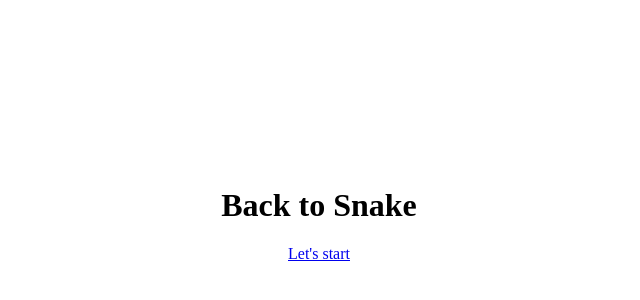
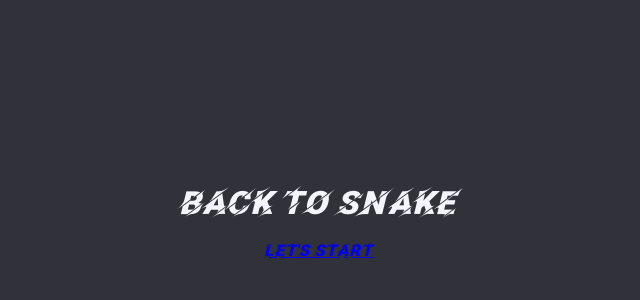
Before and after one commit to RaphaelTo/BackToSnake, a React app: page / in a window 1280 px wide. Shown: the part 186-486 px from the top of the page, without its empty margins (321-961 px from the left). Built offline with nearby package versions, Linux system fonts and the light colour scheme.

Commit message:
add font for the projet in css

```diff
--- a/src/pages/App.css
+++ b/src/pages/App.css
@@ -1,5 +1,13 @@
+@font-face {
+    font-family: "facon";
+    src: url("/font/facon.otf") format("truetype")
+  }
+
 body, html, #root {
     height: 100%;
     width: 100%;
     margin: 0;
+    background-color: #31313a;
+    color: #f4f4fe;
+    font-family: "facon";
 }
```
